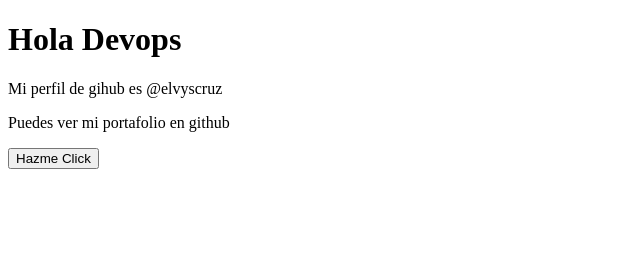
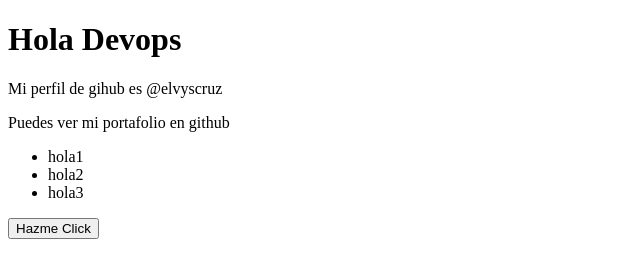
Before and after one commit to elvyscruz/holadevops, a plain HTML site: page index.html in a window 1280 px wide. Shown: the whole page, without its empty margins (0-640 px from the left). Drawn offline with Linux system fonts and the light colour scheme.

Commit message:
added ul

```diff
--- a/index.html
+++ b/index.html
@@ -11,6 +11,11 @@
   <p>Mi perfil de gihub es @elvyscruz</p>
   <p>Puedes ver mi portafolio en github</p>
 
+<ul>
+  <li>hola1</li>
+  <li>hola2</li>
+  <li>hola3</li>
+</ul>
 <button>Hazme Click</button>
 
 </body>
```
